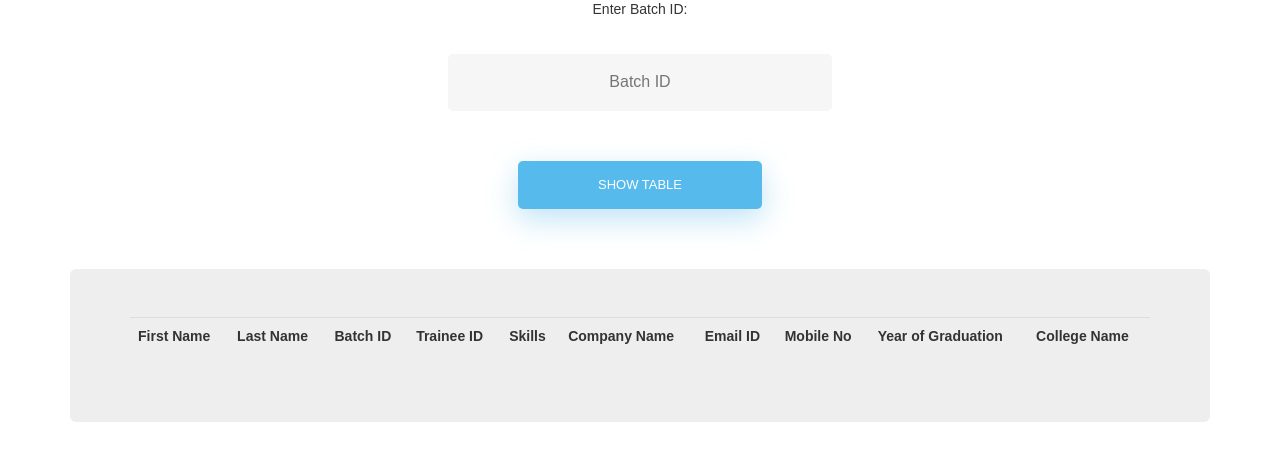
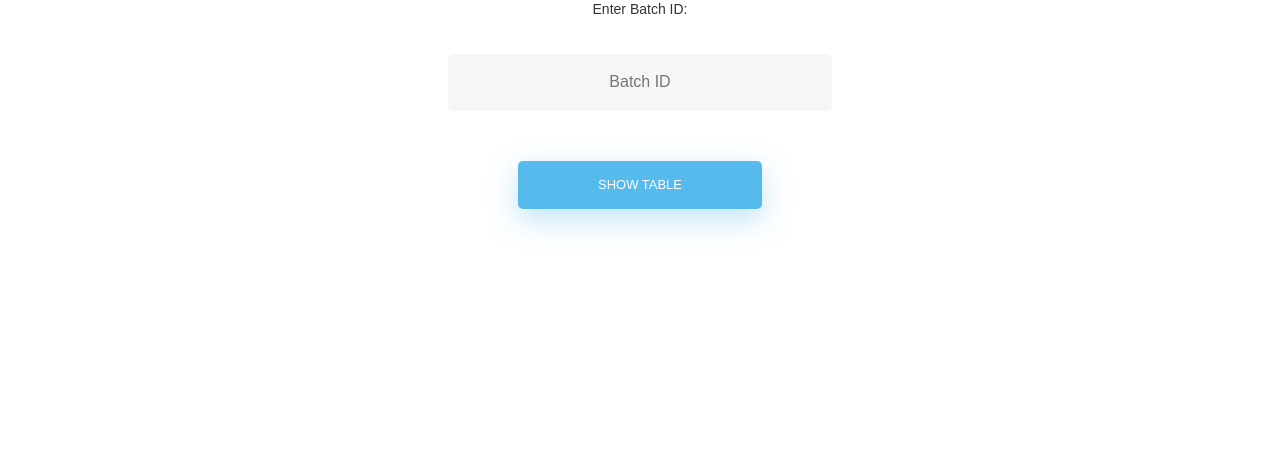
Before and after one commit to vaishnavi-janardhan/Placement-Dashboard, a Django app: page /selfplaced in a window 1280 px wide. Shown: the part 72-533 px from the top of the page. Run offline with Django 3.2, Linux system fonts and the light colour scheme; the visitor is signed in with stand-in values (Sample User, id 1); data that the repository does not hold is empty; some libraries are stand-ins or nearby versions.

Commit message:
Completed self placed module

```diff
--- a/placementdashboard/dashboard/views.py
+++ b/placementdashboard/dashboard/views.py
@@ -18,24 +18,19 @@ def requirements(request):
     return render(request, 'dashboard/requirements.html')
 
 def selfPlaced(request):
-    selfPlacedStudents = SelfPlaced.objects.raw(
-        'SELECT firstName, lastName, batch, id, skill, selfPlacedWith, email, mobile, '
-        'lastGradYear, collegeName from pma_trainee where selfPlacedWith IS NOT NULL '
-        'AND selfPlacedWith NOT LIKE ""'
-        'AND batch = "H16J04";'
-    )
+    selfPlacedStudents = None
     return render(request, 'dashboard/selfPlaced.html', {'selfPlacedStudents' : selfPlacedStudents})
 
 def getSelfPlaced(request):
-    batchID = request.POST.get('batchID')
+    batchID = request.POST.get('batch ID')
     print(batchID)
     selfPlacedStudents = SelfPlaced.objects.raw(
         'SELECT firstName, lastName, batch, id, skill, selfPlacedWith, email, mobile, '
         'lastGradYear, collegeName from pma_trainee where selfPlacedWith IS NOT NULL '
         'AND selfPlacedWith NOT LIKE \"\"'
-        ' AND batch = \"' + batchID + '\";'
+        ' AND batch = \'' + batchID + '\';'
     )
-    return selfPlacedStudents
+    return render(request, 'dashboard/selfPlaced.html', {'selfPlacedStudents' : selfPlacedStudents})
 
 def activeDrives(request):
     return render(request, 'dashboard/activeDrives.html')
--- a/placementdashboard/templates/dashboard/selfPlaced.html
+++ b/placementdashboard/templates/dashboard/selfPlaced.html
@@ -6,7 +6,8 @@
 
       <p align = center>Enter Batch ID: </p>
       <div class="wrapper">
-        <input style = "width : 30vw" type="text" id="batchID" class="batch fadeIn second" name="batchID" placeholder="Batch ID" required>
+        <input style = "width : 30vw" type="text" id="batchID" class="batch second"
+        name="batch ID" placeholder="Batch ID" required>
       </div>
       <div class="wrapper">
         <input type="submit" class="fadeIn fourth" value="Show Table">
@@ -14,7 +15,7 @@
 
     <!-- <a class = "button" href="{% url 'dashboard:download_csv' %}" download> Generate CSV </a> -->
   </form>
-
+{% if selfPlacedStudents is not None %}
 <div class="jumbotron jumbotron-fluid">
      <table class="table">
                 <tr>
@@ -45,6 +46,7 @@
                 {% endfor %}
             </table>
             </div>
+            {% endif %}
 {% else %}
     <meta http-equiv="Refresh" content="0; url= login">
 {% endif %}
```
